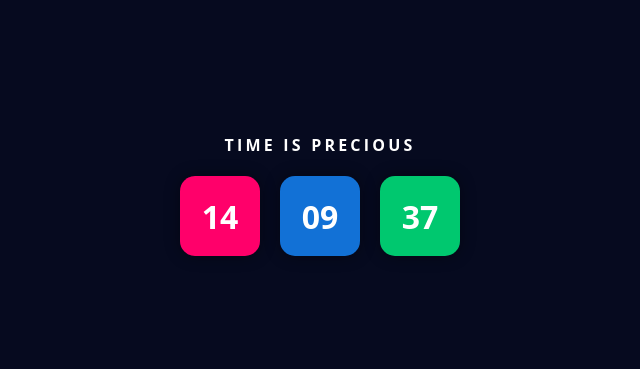
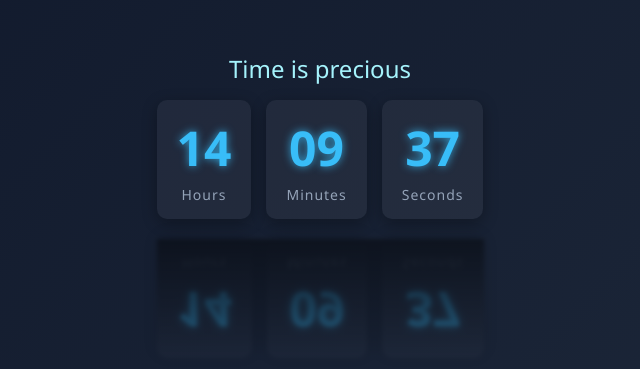
Before and after one commit to YashKhapekar19/Digital_Clock_Aug, a plain HTML site: page index.html in a window 1280 px wide. Shown: the part 205-574 px from the top of the page, without its empty margins (320-960 px from the left). Drawn offline with Linux system fonts and the light colour scheme.

Commit message:
labels added below each time value.

```diff
--- a/index.css
+++ b/index.css
@@ -1,57 +1,67 @@
-* {
+body {
   margin: 0;
-  padding: 0;
-  box-sizing: border-box;
-  font-family: 'Open Sans', sans-serif;
-}
-
-body {
+  font-family: 'Segoe UI', sans-serif;
+  background: linear-gradient(135deg, #0f172a, #1e293b);
+  color: #fff;
   display: flex;
   justify-content: center;
   align-items: center;
-  min-height: 100vh;
-  background: #060a1f;
+  height: 100vh;
 }
 
-#clock h2 {
-  color: #fff;
+#clock {
   text-align: center;
-  margin-bottom: 20px;
-  font-weight: 700;
-  letter-spacing: 0.2em;
-  text-transform: uppercase;
-  font-size: 1em;
+}
+
+h2 {
+  margin-bottom: 15px;
+  font-weight: 500;
+  color: #a5f3fc;
 }
 
 #time {
   display: flex;
-  gap: 20px;
+  gap: 15px;
   justify-content: center;
-  align-items: center;
 }
 
 .time-box {
-  width: 80px;
-  height: 80px;
-  border-radius: 15px;
-  display: flex;
-  justify-content: center;
-  align-items: center;
-  font-size: 2em;
-  color: white;
-  font-weight: bold;
-  box-shadow: 0 0 15px rgba(0,0,0,0.4);
+  background: rgba(255, 255, 255, 0.05);
+  padding: 15px 20px;
+  border-radius: 10px;
+  box-shadow: 0 4px 15px rgba(0,0,0,0.3);
+  text-align: center;
 }
 
-/* Specific Colors for Each Unit */
-.hour {
-  background-color: #ff006a;
+.time-box span {
+  font-size: 48px;
+  font-weight: bold;
+  color: #38bdf8;
+  text-shadow: 0 0 8px rgba(56, 189, 248, 0.8);
 }
 
-.minute {
-  background-color: #1271d6;
+.label {
+  font-size: 14px;
+  margin-top: 5px;
+  color: #94a3b8;
+  letter-spacing: 1px;
 }
 
-.second {
-  background-color: #00c86f;
+/* Reflection */
+.reflection-container {
+  margin-top: 20px;
+  transform: scaleY(-1);
+  opacity: 0.4;
+  filter: blur(2px);
+  position: relative;
 }
+
+.reflection-container::after {
+  content: "";
+  position: absolute;
+  top: 0;
+  left: 0;
+  right: 0;
+  bottom: 0;
+  background: linear-gradient(to bottom, rgba(0,0,0,0), rgba(0,0,0,1));
+}
--- a/index.html
+++ b/index.html
@@ -4,15 +4,42 @@
   <meta charset="UTF-8" />
   <meta name="viewport" content="width=device-width, initial-scale=1.0" />
   <title>Digital Clock</title>
-  <link rel="stylesheet" href="index.css" />
+  <link rel="stylesheet" href="index.css">
 </head>
 <body>
   <div id="clock">
     <h2>Time is precious</h2>
     <div id="time">
-      <div class="time-box hour"><span id="hours">00</span></div>
-      <div class="time-box minute"><span id="minutes">00</span></div>
-      <div class="time-box second"><span id="seconds">00</span></div>
+      <div class="time-box hour">
+        <span id="hours">00</span>
+        <div class="label">Hours</div>
+      </div>
+      <div class="time-box minute">
+        <span id="minutes">00</span>
+        <div class="label">Minutes</div>
+      </div>
+      <div class="time-box second">
+        <span id="seconds">00</span>
+        <div class="label">Seconds</div>
+      </div>
+    </div>
+
+    <!-- Reflection -->
+    <div class="reflection-container">
+      <div id="reflection-time" style="display: flex; gap: 15px; justify-content: center;">
+        <div class="time-box">
+          <span id="hours-ref">00</span>
+          <div class="label">Hours</div>
+        </div>
+        <div class="time-box">
+          <span id="minutes-ref">00</span>
+          <div class="label">Minutes</div>
+        </div>
+        <div class="time-box">
+          <span id="seconds-ref">00</span>
+          <div class="label">Seconds</div>
+        </div>
+      </div>
     </div>
   </div>
 
@@ -26,6 +53,11 @@
       document.getElementById("hours").textContent = hours;
       document.getElementById("minutes").textContent = minutes;
       document.getElementById("seconds").textContent = seconds;
+
+      // Reflection sync
+      document.getElementById("hours-ref").textContent = hours;
+      document.getElementById("minutes-ref").textContent = minutes;
+      document.getElementById("seconds-ref").textContent = seconds;
     }
 
     setInterval(updateClock, 1000);
```
